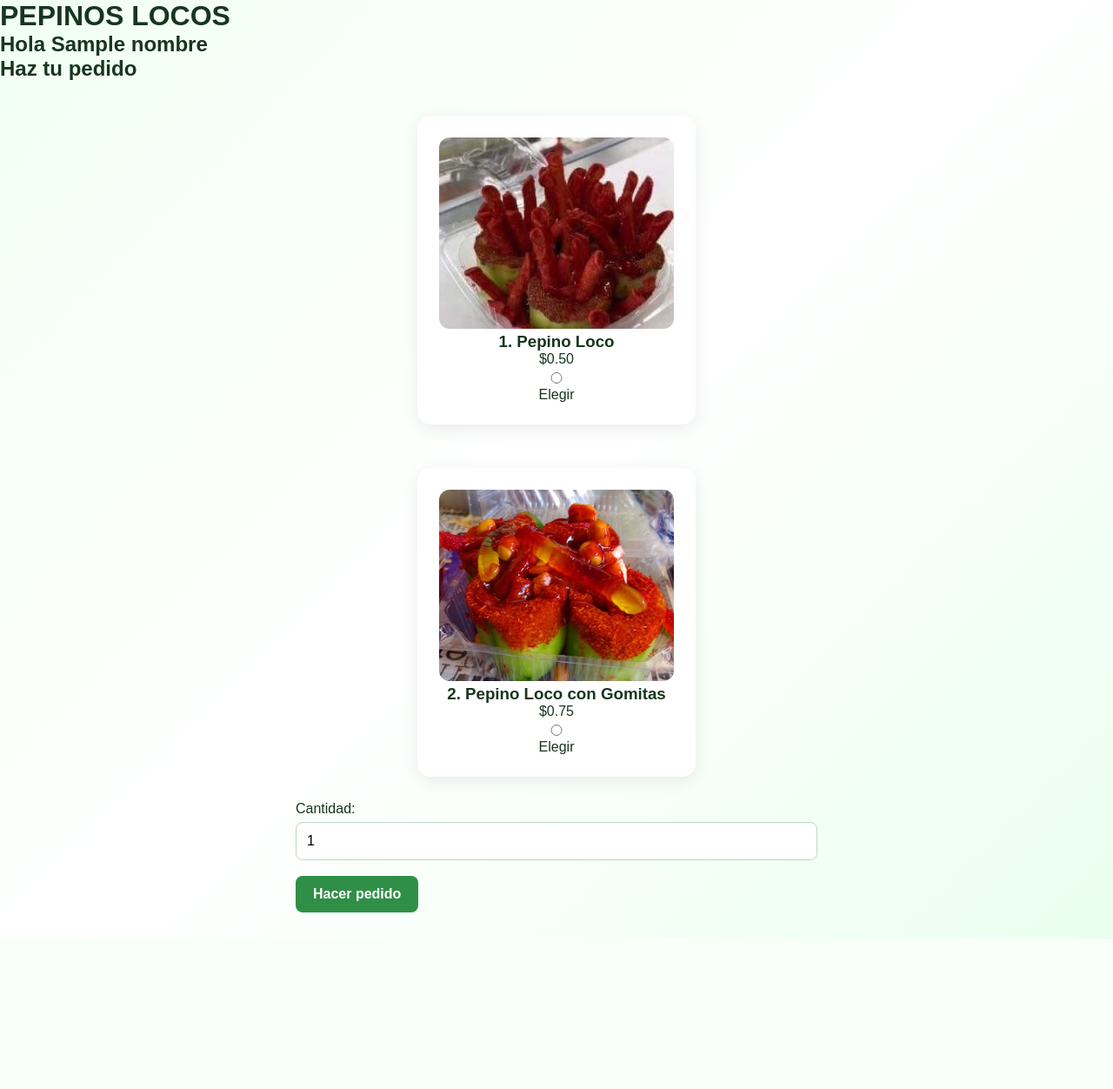
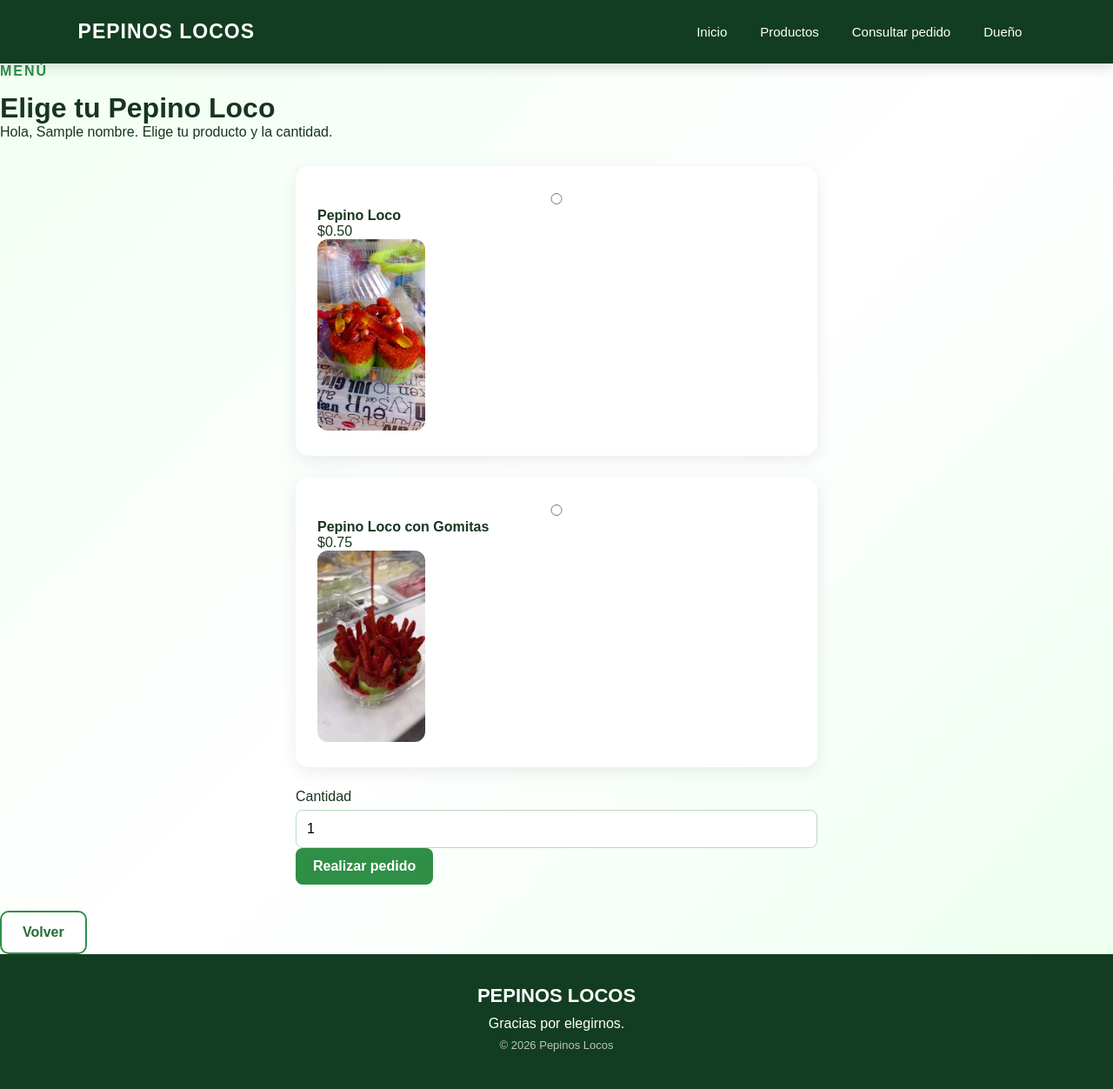
Before and after one commit to borjamarcela166-jpg/pepinos-locos, a Flask app: template templates/index.html in a window 1280 px wide. Shown: the whole page at 87% size. Before the commit the page ends 1079 px from the top, so only its background shows below. Run offline with Flask 3, Linux system fonts and the light colour scheme; the template is opened without the code that fills it: most values are stand-ins (such as "Sample title", 1, 10 or a date in 2020).

Commit message:
Update index.html

```diff
--- a/templates/index.html
+++ b/templates/index.html
@@ -2,34 +2,103 @@
 <html lang="es">
 
 <head>
+
     <meta charset="UTF-8">
-    <meta name="viewport" content="width=device-width, initial-scale=1.0">
-    <title>Pepinos Locos</title>
 
-    <link rel="stylesheet" href="{{ url_for('static', filename='estilo.css') }}">
+    <meta
+        name="viewport"
+        content="width=device-width, initial-scale=1.0"
+    >
+
+    <title>Productos - Pepinos Locos</title>
+
+    <link
+        rel="stylesheet"
+        href="{{ url_for('static', filename='estilo.css') }}"
+    >
+
 </head>
 
 <body>
 
-    <h1>PEPINOS LOCOS</h1>
+    <header class="barra">
 
-    <h2>Hola {{ nombre }}</h2>
+        <div class="logo">
+            PEPINOS LOCOS
+        </div>
 
-    <h2>Haz tu pedido</h2>
+        <nav>
 
-    <form action="{{ url_for('pedido') }}" method="POST">
+            <a href="{{ url_for('inicio') }}">
+                Inicio
+            </a>
 
-        <input type="hidden" name="nombre" value="{{ nombre }}">
+            <a href="{{ url_for('menu_cliente') }}">
+                Productos
+            </a>
 
-        <div class="productos">
+            <a href="{{ url_for('consulta') }}">
+                Consultar pedido
+            </a>
+
+            <a href="{{ url_for('login') }}">
+                Dueño
+            </a>
+
+        </nav>
+
+    </header>
+
+
+    <main class="contenido-pagina">
+
+        <div class="tarjeta-formulario">
+
+            <p class="pequeno">
+                MENÚ
+            </p>
+
+            <h1>
+                Elige tu Pepino Loco
+            </h1>
+
+            <p class="texto-formulario">
+                Hola, {{ nombre }}. Elige tu producto y la cantidad.
+            </p>
+
+
+            <!-- =====================================
+                 FORMULARIO DEL PEDIDO
+            ====================================== -->
+
+            <form
+                action="{{ url_for('pedido') }}"
+                method="POST"
+            >
+
+                <!-- NOMBRE -->
+                <input
+                    type="hidden"
+                    name="nombre"
+                    value="{{ nombre }}"
+                >
+
+
+                <!-- TELÉFONO -->
+                <input
+                    type="hidden"
+                    name="telefono"
+                    value="{{ telefono }}"
+                >
+
+
+                <!-- =================================
+                     PRODUCTO 1
+                ================================== -->
 
                 <div class="producto">
 
-                <img src="{{ url_for('static', filename='descargar (3).jpg') }}">
-
-                <h3>1. Pepino Loco</h3>
-
-                <p>$0.50</p>
+                    <label>
 
                         <input
                             type="radio"
@@ -38,17 +107,31 @@
                             required
                         >
 
-                Elegir
+                        <strong>
+                            Pepino Loco
+                        </strong>
+
+                    </label>
+
+                    <p>
+                        $0.50
+                    </p>
+
+                    <img
+                        src="{{ url_for('static', filename='pepino-loco.jpg') }}"
+                        alt="Pepino Loco"
+                    >
 
                 </div>
 
+
+                <!-- =================================
+                     PRODUCTO 2
+                ================================== -->
+
                 <div class="producto">
 
-                <img src="{{ url_for('static', filename='pepino-loco.jpg') }}">
-
-                <h3>2. Pepino Loco con Gomitas</h3>
-
-                <p>$0.75</p>
+                    <label>
 
                         <input
                             type="radio"
@@ -56,32 +139,81 @@
                             value="Pepino Loco con Gomitas"
                         >
 
-                Elegir
+                        <strong>
+                            Pepino Loco con Gomitas
+                        </strong>
+
+                    </label>
+
+                    <p>
+                        $0.75
+                    </p>
+
+                    <img
+                        src="{{ url_for('static', filename='descargar (3).jpg') }}"
+                        alt="Pepino Loco con Gomitas"
+                    >
 
                 </div>
 
-        </div>
 
-        <br>
+                <!-- =================================
+                     CANTIDAD
+                ================================== -->
 
-        <label>Cantidad:</label>
+                <label for="cantidad">
+                    Cantidad
+                </label>
 
                 <input
                     type="number"
+                    id="cantidad"
                     name="cantidad"
                     min="1"
                     value="1"
                     required
                 >
 
-        <br><br>
+
+                <!-- =================================
+                     BOTÓN
+                ================================== -->
 
                 <button type="submit">
-            Hacer pedido
+                    Realizar pedido
                 </button>
 
             </form>
 
+
+            <a
+                href="{{ url_for('menu_cliente') }}"
+                class="boton-secundario"
+            >
+                Volver
+            </a>
+
+        </div>
+
+    </main>
+
+
+    <footer>
+
+        <h3>
+            PEPINOS LOCOS
+        </h3>
+
+        <p>
+            Gracias por elegirnos.
+        </p>
+
+        <p class="copyright">
+            © 2026 Pepinos Locos
+        </p>
+
+    </footer>
+
 </body>
 
 </html>
```
Lines whose indentation alone changed are shown as unchanged.
